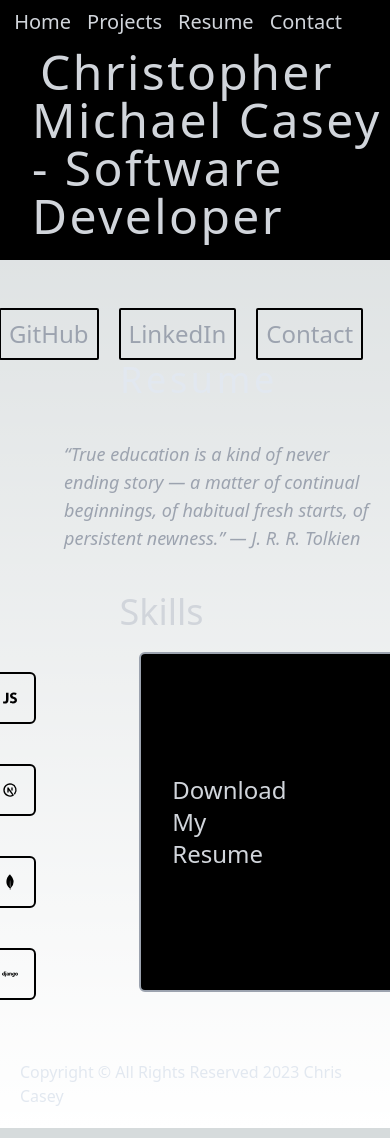
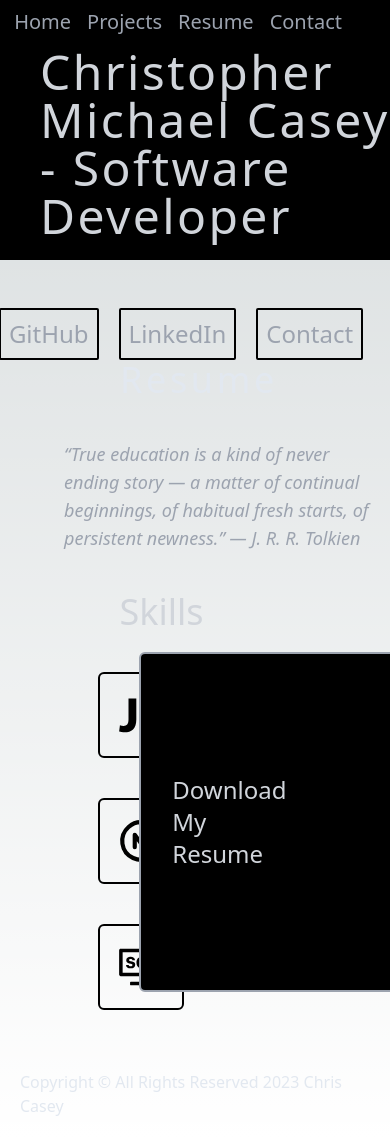
Before and after one commit to ChrisCasey-codestuff/MyPort, a Next.js app: page /resume in a window 390 px wide. Built offline with nearby package versions, Linux system fonts and the light colour scheme.

Commit message:
adjusts logos for mobile friendly design

```diff
--- a/components/Header.js
+++ b/components/Header.js
@@ -5,27 +5,27 @@ function Header() {
   return (
   <section id="home">
   <header className="flex justify-between items-center h-auto w-auto bg-black">
-     <h1 className="text-5xl ml-8 mt-12 mb-5 lg:w-3/4 sm:w-1/2">
-      <Link href="/" className="m-2 text-gray-300 hover:text-gray-400 transition-all tracking-wider font-extralight lg:w-2/3 sm:w-1/4">Christopher Michael Casey - Software Developer</Link>
+     <h1 className="text-5xl ml-10 mt-12 mb-5 lg:w-3/4 sm:w-1/2">
+      <Link href="/" className="text-gray-300 hover:text-gray-400 transition-all tracking-wider font-extralight lg:w-2/3 sm:w-1/4">Christopher Michael Casey - Software Developer</Link>
      </h1>
-    <nav className="ml-10  mb-10 mr-10 lg:mt-10 sm:mt-5 md:mt-2 fixed top-0 right-0 z-50">
-      <ul className="flex lg:flex-col lg:justify-startsm:flex-row sm:items-center">
+    <nav className="sm:bg-black ml-10  mb-10 mr-10 lg:mt-10 sm:mt-5 md:mt-2 fixed top-0 right-0 z-50 lg:bg-none md:bg-none">
+      <ul className="flex lg:flex-col lg:justify-start md:flex-col md:justify-start sm:flex-row sm:justify-between sm:items-center">
       <li className="m-2">
-          <Link href="/#home" className="text-gray-300 hover:text-gray-500 transition-all font-extralight">
+          <Link href="/#home" className="text-gray-400 hover:text-gray-500 transition-all font-extralight">
             <p className="text-xl">Home</p>
           </Link>
         </li>
         <li className="m-2">
-          <Link href="/#projects" className="text-gray-300 hover:text-gray-500 transition-all font-extralight">
+          <Link href="/#projects" className="text-gray-400 hover:text-gray-500 transition-all font-extralight">
             <p className="text-xl">Projects</p>
           </Link>
         </li>
-        <li className="m-2 transition-all font-extralight text-gray-300 hover:text-gray-500">
+        <li className="m-2 transition-all font-extralight text-gray-400 hover:text-gray-500">
           <Link href="/#resume">
             <p className="text-xl">Resume</p>
           </Link>
         </li>
-        <li className="m-2 text-gray-300 hover:text-gray-500 transition-all font-extralight">
+        <li className="m-2 text-gray-400 hover:text-gray-500 transition-all font-extralight">
           <Link href="/#contact">
             <p className="text-xl">Contact</p>
           </Link>
--- a/pages/projects.js
+++ b/pages/projects.js
@@ -28,7 +28,7 @@ export default function Projects() {
             <div className="flex flex-row">
               <p className="text-gray-300 hover:text-gray-400 italic text-2xl mb-10 mr-40 font-light">Snake Twitter</p>
             </div>
-            <p className="text-gray-400 text-lg mb-10 hover:text-gray-500">A Snake-Themed Twitter-like application built using Django and Python. I am currently wrapping up the "retweet" functionality and preparing to implement live chat between users!</p>
+            <p className="text-gray-400 text-lg mb-10 hover:text-gray-500">A Snake-Themed Twitter-like application built using Django and Python. Live chat coming soon!</p>
           </div>
           </div>
           </Link>
@@ -36,14 +36,14 @@ export default function Projects() {
 
           <div className="bg-black m-5 p-5 rounded-md border-2 border-gray-400 hover:border-gray-500 drop-shadow-md bg-transparent w-1/2">
             <p className="text-gray-300 hover:text-gray-400 italic text-2xl mb-10 mr-40 font-light">React Analytics DashBoard</p>
-            <p className="text-gray-400 text-lg mb-10 hover:text-gray-500">This application is an administrative business dashboard I built following a JavaScript Mastery Youtube tutorial. It leverages large scale context, and a React component library called Syncfusion to implement a wide variety of functional components, charts, and analytics! Very useful!</p>
+            <p className="text-gray-400 text-lg mb-10 hover:text-gray-500">This is an administrative business dashboard I built following a JavaScript Mastery Youtube tutorial. It leverages large scale context, and a React component library called Syncfusion to implement a wide variety of dynamic charts, and analytics.</p>
           </div>
 
           </Link>
           <Link href="/pokemonTourny" className="flex flex-row lg:justify-end  sm:justify-star mr-20">
           <div className="bg-black m-5 p-5 rounded-md border-2 border-gray-400 hover:border-gray-500 drop-shadow-md bg-transparent w-1/2">
             <p className="text-gray-300 hover:text-gray-400 italic text-2xl mb-10 mr-40 font-light">Pokemon World Tournament</p>
-            <p className="text-gray-400 text-lg mb-10 hover:text-gray-500">One of my earliest Javascript projects that I am still very proud of, enter the Pokemon World Tournament! Form a team, encounter a rival pokemon trainer, and battle it out! This application was built using vanilla JavaScript, Ajax, and the wonderul Pokemon Api!</p>
+            <p className="text-gray-400 text-lg mb-10 hover:text-gray-500">One of my earliest Javascript projects, enter the Pokemon World Tournament! Form a team, encounter a rival pokemon trainer, and battle it out! </p>
           </div>
           </Link>
         </div>
--- a/pages/resume.js
+++ b/pages/resume.js
@@ -25,32 +25,35 @@ export default function Resume() {
       <div className="flex flex-row justify-start bg-black w-1/2 rounded-md p-5 ">
 
         <div className="flex flex-row items-center pl-20">
-        <div className="flex flex-col justify-start mr-20">
+        <div className="flex flex-col justify-start ml-20">
           <div className="box-border m-5 p-4  border-2 border-black hover:border-gray-300 rounded-md">
-            <GrReactjs/>
+            <GrReactjs size={50} alt="React"/>
           </div>
           <div className="box-border m-5 p-4  border-2 border-black hover:border-gray-300 rounded-md">
-            <FaPython />
+            <FaPython size={50} alt="Python"/>
           </div>
           <div className="box-border m-5 p-4  border-2 border-black hover:border-gray-300 rounded-md">
-            <TbBrandTailwind />
+            <TbBrandTailwind size={50} alt="TailwindCSS"/>
+          </div>
+
+        </div>
+        <div className="flex flex-col justify-start ml-20 mr-10">
+          <div className="box-border m-5 p-4  border-2 border-black hover:border-gray-300 rounded-md">
+            <IoLogoJavascript size={50} alt="Javascript"/>
+          </div>
+          <div className="box-border m-5 p-4 border-2 border-black hover:border-gray-300 rounded-md">
+            <TbBrandNextjs size={50} alt="Next.js"/>
           </div>
           <div className="box-border m-5 p-4  border-2 border-black hover:border-gray-300 rounded-md">
-            <AiOutlineConsoleSql />
+            <AiOutlineConsoleSql size={50} alt="SQL"/>
           </div>
         </div>
-        <div className="flex flex-col justify-start mr-20">
-          <div className="box-border m-5 p-4  border-2 border-black hover:border-gray-300 rounded-md">
-            <IoLogoJavascript />
+        <div className="flex flex-col justify-start ml-10 mr-10">
+        <div className="box-border m-5 p-4 border-2 border-black hover:border-gray-300 rounded-md">
+            <SiMongodb size={50} alt="MongoDB"/>
           </div>
           <div className="box-border m-5 p-4 border-2 border-black hover:border-gray-300 rounded-md">
-            <TbBrandNextjs />
-          </div>
-          <div className="box-border m-5 p-4 border-2 border-black hover:border-gray-300 rounded-md">
-            <SiMongodb />
-          </div>
-          <div className="box-border m-5 p-4 border-2 border-black hover:border-gray-300 rounded-md">
-            <DiDjango alt="Django" />
+            <DiDjango alt="Django" size={50}/>
           </div>
         </div>
         </div>
```
